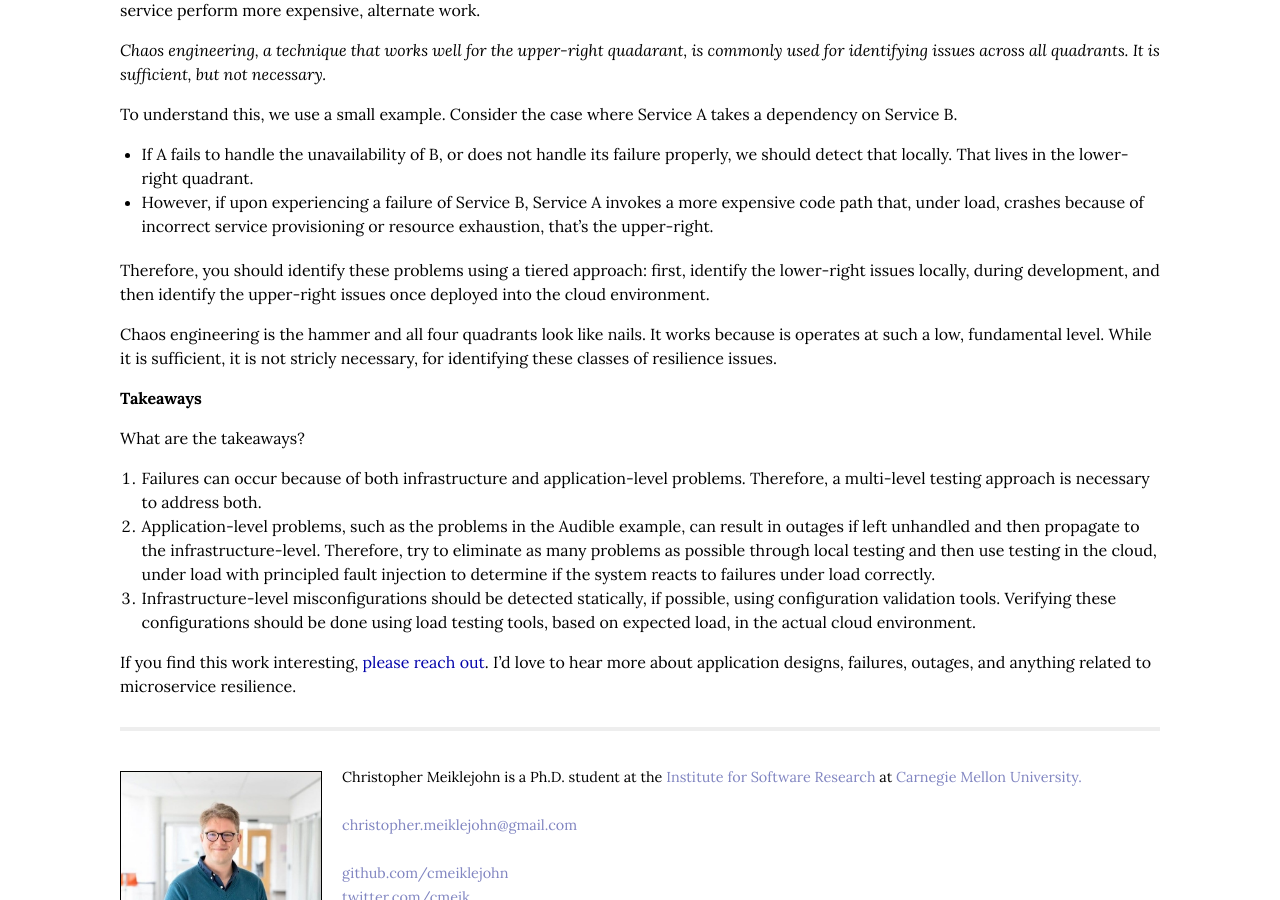
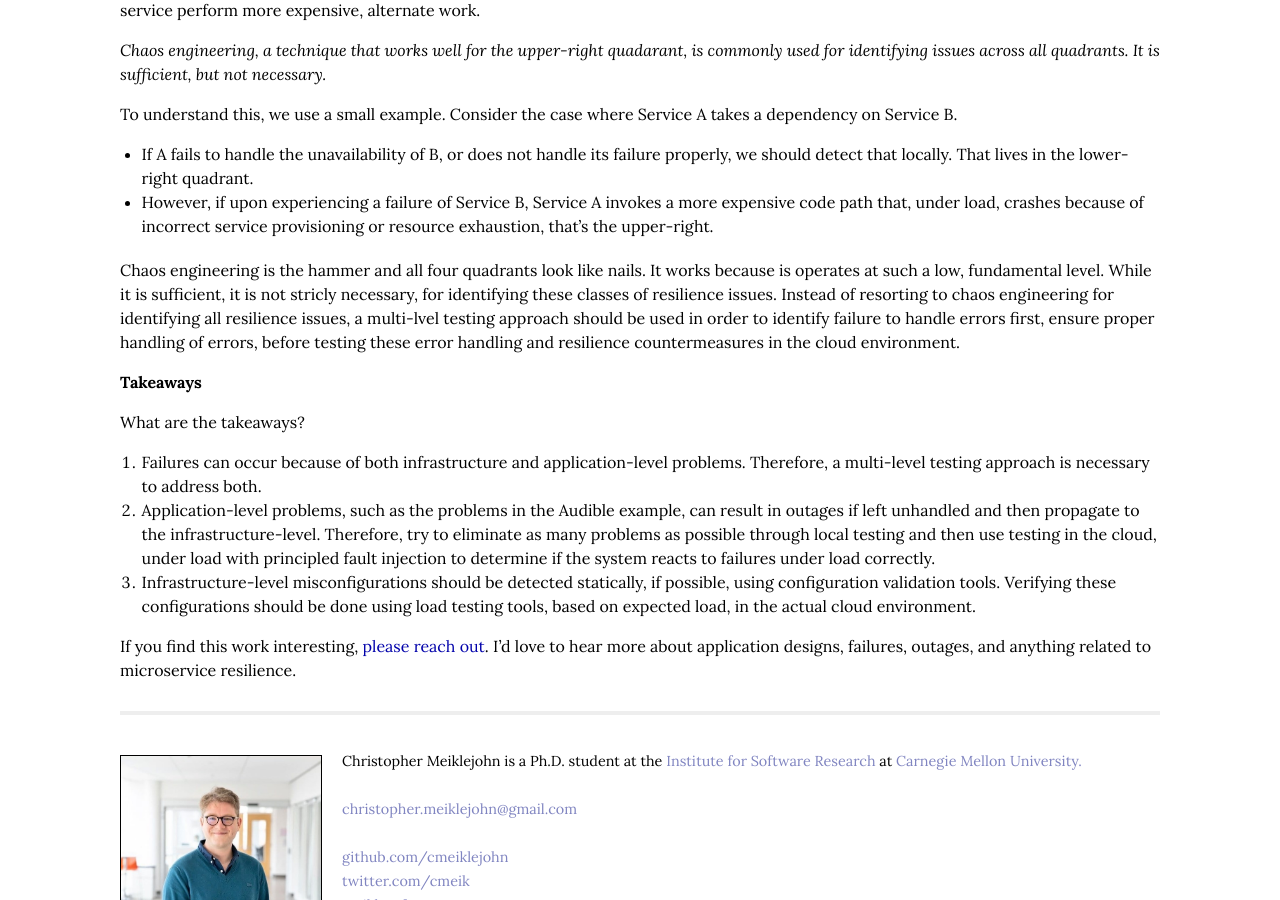
Before and after one commit to cmeiklejohn/cmeiklejohn.github.io, a Jekyll site: the page built from _posts/2022-03-19-understanding-faults.markdown, in a window 1280 px wide and 900 px high, scrolled down 7047 px. Built offline with Jekyll 4.4.1, drawn with Linux system fonts in a browser that asks for light colours; some web fonts are replaced.

Commit message:
prototype

```diff
--- a/_posts/2022-03-19-understanding-faults.markdown
+++ b/_posts/2022-03-19-understanding-faults.markdown
@@ -180,9 +180,7 @@ To understand this, we use a small example.  Consider the case where Service A t
 * If A fails to handle the unavailability of B, or does not handle its failure properly, we should detect that locally.  That lives in the lower-right quadrant.
 * However, if upon experiencing a failure of Service B, Service A invokes a more expensive code path that, under load, crashes because of incorrect service provisioning or resource exhaustion, that's the upper-right.
 
-Therefore, you should identify these problems using a tiered approach: first, identify the lower-right issues locally, during development, and then identify the upper-right issues once deployed into the cloud environment.
-
-Chaos engineering is the hammer and all four quadrants look like nails.  It works because is operates at such a low, fundamental level.  While it is sufficient, it is not stricly necessary, for identifying these classes of resilience issues.
+Chaos engineering is the hammer and all four quadrants look like nails.  It works because is operates at such a low, fundamental level.  While it is sufficient, it is not stricly necessary, for identifying these classes of resilience issues.  Instead of resorting to chaos engineering for identifying all resilience issues, a multi-lvel testing approach should be used in order to identify failure to handle errors first, ensure proper handling of errors, before testing these error handling and resilience countermeasures in the cloud environment.
 
 ## Takeaways
 
```
